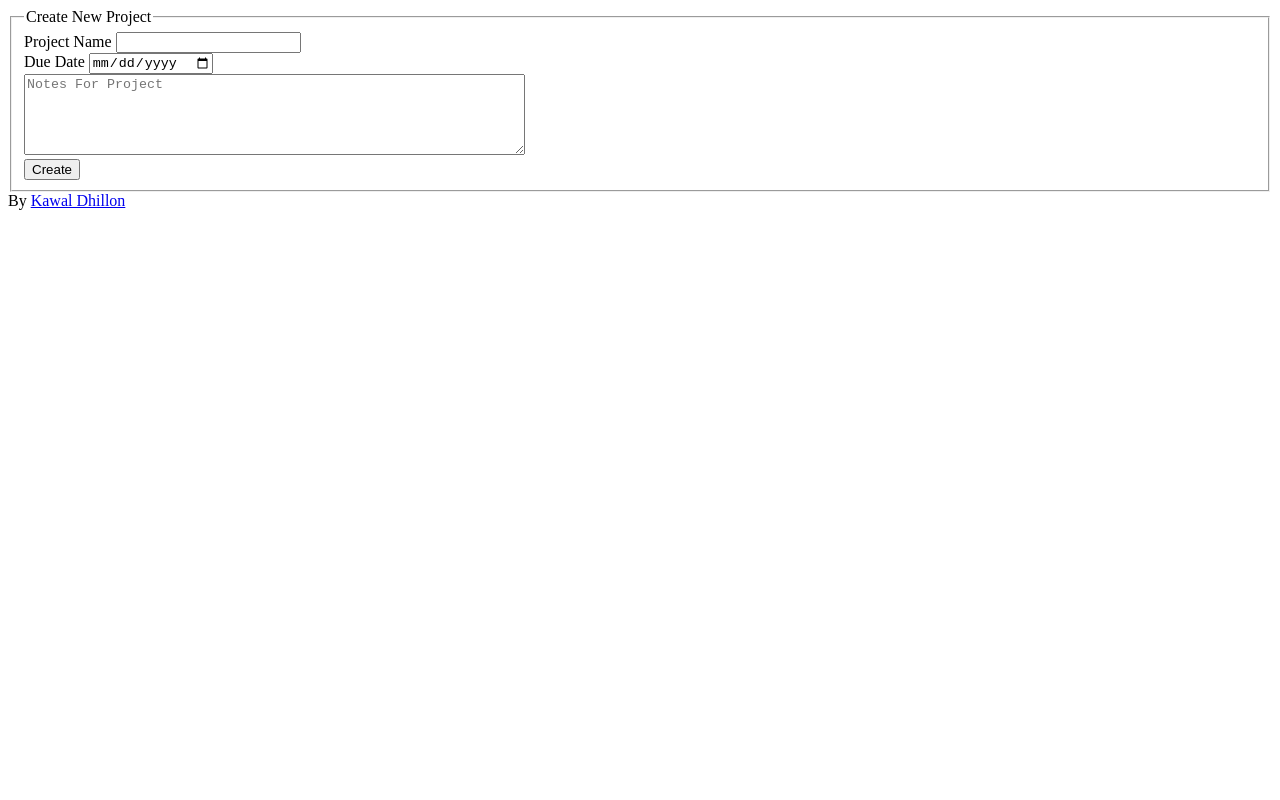
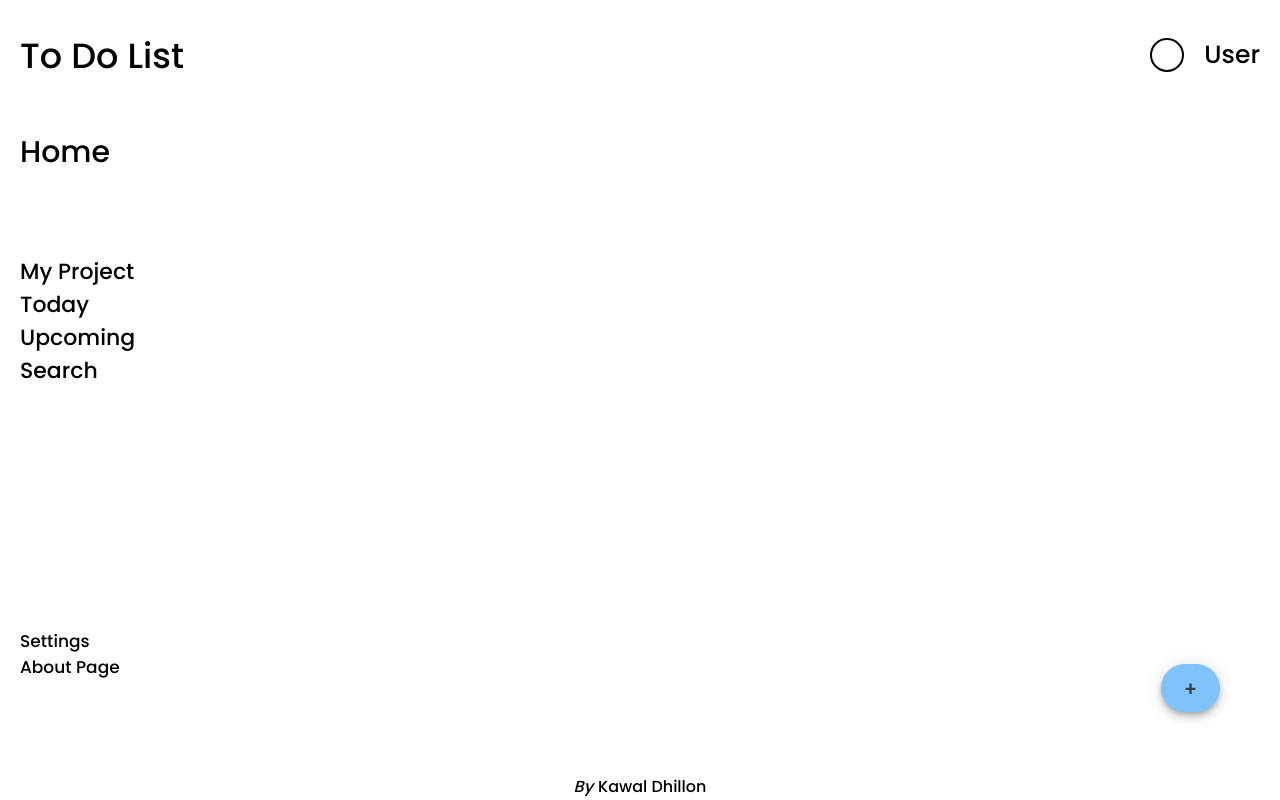
Before and after one commit to kawaldhillon5/TOP_Todo_list, a website built with webpack: page src/main/index.html in a window 1280 px wide. Built offline with nearby package versions, Linux system fonts and the light colour scheme.

Commit message:
can build and display projects using nav links

```diff
--- a/src/functions/functions.js
+++ b/src/functions/functions.js
@@ -8,57 +8,6 @@ const createElementDom = function (type, attribute, attributeName){
     return elmnt;
 }
 
-const createProjectForm = function(mainArr) {
-
-    let arr = [];
-    let prjct;
-    const elms =
-    `<div id="create_project_form">
-        <form id="project_form" action="#gh" method="post">
-            <fieldset id="fieldset_project">
-                <legend>Create New Project</legend>
-                <div class="in">
-                    <label for="title" class="label">Project Name</label>
-                    <input type="text" id="title" minlength="5" maxlength="25" required>
-                </div>
-                <div class="in">
-                    <label for="due_date" class="label">Due Date</label>
-                    <input type="date" id="due_date"  required>
-                </div>
-                <div class="in">
-                    <textarea rows="5" cols="60" id=""notes placeholder = "Notes For Project"></textarea>
-                </div>
-                <span id="error" ></span>
-            </fieldset>
-        </form>
-    </div>`;
-
-    insertHtml("#content", elms);
-    const input1 = document.querySelector("#title");
-    const input2 = document.querySelector("#due_date");
-    const fieldset = document.querySelector("#fieldset_project");
-    const error = document.querySelector("#error");
-    const btn = createElementDom("button","type","button");
-    fieldset.appendChild(btn);
-    btn.setAttribute("id","create_project_btn");
-    btn.textContent = "Create";
-    btn.addEventListener("click",() => {
-        if(input1.value == ""){
-            error.textContent = "Please Add a Title";
-        } else if (input2.value == ""){
-            error.textContent = "Please Add a Due Date";
-        }    else {
-            createProject(input1.value,input2.value,arr,mainArr);
-            console.log(mainArr);
-        }
-    });
-}
-
-function createProject(val1, val2, arr,mainArr){
-    const prjct = new project(val1,val2, arr)
-    mainArr.push(prjct);
-}
-
 function insertHtml(targetElm, Elms) {
 
     const target = document.querySelector(targetElm);
@@ -66,4 +15,4 @@ function insertHtml(targetElm, Elms) {
 
 }
 
-export {createElementDom, createProjectForm, insertHtml};
+export {createElementDom, insertHtml};
--- /dev/null
+++ b/src/link_functions/link.js
@@ -0,0 +1,90 @@
+import project from "../project/project";
+import { createElementDom } from "../functions/functions";
+
+class myProject {
+
+    constructor(name) {
+        this.name = name;
+    }
+
+    getName = function(){
+        return this.name;
+    }
+
+    getfunction = function(mainArr){
+
+        const target = document.createElement("div");
+
+        mainArr.forEach(element => {
+
+            const projectDiv = createElementDom("div","class","project_div")
+            target.appendChild(projectDiv);
+
+            const name = createElementDom("div","class","project_name");
+            name.textContent = `${element.getProjectName()}`;
+            projectDiv.appendChild(name);
+
+            const dueDate = createElementDom("div","class","project_dueDate")
+            dueDate.textContent = `${element.getProjectDueDate()}`
+            projectDiv.appendChild(dueDate);
+        });
+        return target;
+    }
+
+}
+
+class today {
+
+    constructor(name){
+        this.name = name;
+    }
+
+    getName = function(){
+        return this.name;
+    }
+
+    getfunction = function(mainArr){
+        const target = document.createElement("#div");
+
+        return target;
+    }
+
+}
+
+class upcoming {
+
+    constructor(name){
+        this.name = name;
+    }
+
+    getName = function(){
+        return this.name;
+    }
+
+    getfunction = function(mainArr){
+        const target = document.createElement("#div");
+
+        return target;
+    }
+
+}
+
+class search {
+
+    constructor(name){
+        this.name = name;
+    }
+
+    getName = function(){
+        return this.name;
+    }
+
+    getfunction = function(mainArr){
+        const target = document.createElement("#div");
+
+        return target;
+    }
+
+}
+
+export  {search, upcoming, today, myProject}
--- a/src/main/index.html
+++ b/src/main/index.html
@@ -8,12 +8,26 @@
 <body>
     <header id="header">
         <div id="header_left">
+            To Do List
         </div>
         <div id="header_right">
+            <div id="user_profile"></div>
+            <div id="user_name">User</div>
         </div>
     </header>
-    <div id="nav"></div>
-    <div id="content"></div>
+    <div id="content">
+        <div id="nav">
+            <div id="nav_heading"></div>
+            <div id="nav_links"></div>
+            <div id="nav_settings"><div class="nav_setting_links">Settings</div>
+            <div class="nav_setting_links">About Page</div></div>
+        </div>
+        <div id="page_content">
+            <div id="page_content_form"></div>
+            <div id="page_content_projects"></div>
+            <button id="add_btn">+</button>
+        </div>
+    </div>
     <footer id="footer"><span>By </span><a href="https://github.com/kawaldhillon5" target="_blank">Kawal Dhillon</a></footer>
 </body>
 </html>
--- a/src/main/index.js
+++ b/src/main/index.js
@@ -1,10 +1,4 @@
 import "./main.css";
-import  project  from "../project/project";
-import { createProjectForm } from "../functions/functions";
-import { insertHtml } from "../functions/functions";
-import { createElementDom } from "../functions/functions";
-import todo_item from "../todo_item/todo_item";
+import Main from "../main_class/main";
 
-//const content = document.querySelector("#content");
-let ProjectArr = [];
-createProjectForm(ProjectArr);
+Main.run();
--- a/src/main/main.css
+++ b/src/main/main.css
@@ -0,0 +1,130 @@
+:root{
+    --secondary-color: rgb(127, 194, 252);
+}
+
+@font-face {
+    font-family: myFont;
+    src: url(Poppins-Medium.ttf);
+}
+
+html,body{
+    margin: 0;
+    padding: 0;
+    height: 100%;
+    font-family: myFont;
+}
+
+body{
+    display: grid;
+    grid-template-columns: 1fr;
+    grid-template-rows: 2fr 12fr 0.5fr;
+}
+
+#header {
+    display: flex;
+    justify-content: space-between;
+    align-items: center;
+    padding: 20px;
+}
+
+#header_left {
+    font-size: 35px;
+}
+
+#header_right{
+    font-size: 25px;
+    display: flex;
+    justify-content: space-between;
+    align-items: center;
+}
+
+#user_profile {
+    margin-right: 20px;
+    min-height: 30px;
+    min-width: 30px;
+    max-height: 30px;
+    max-width: 30px;
+    border: 2px solid black;
+    border-radius: 100%;
+}
+
+#content{
+    display: grid;
+    grid-template-columns: 1fr 3.5fr;
+    grid-template-rows: 1fr;
+    padding: 20px;
+
+}
+
+#nav {
+    display: grid;
+    grid-template-columns: 1fr;
+    grid-template-rows: 2fr 6fr 2fr;
+    font-size: 22px;
+}
+
+#nav_heading{
+    font-size: 30px;
+}
+
+.nav_setting_links{
+    font-size: 17px;
+}
+
+#footer {
+
+    display: flex;
+    justify-content: center;
+    align-items: center;
+}
+
+#footer>span{
+    font-style: italic;
+}
+
+a{
+    margin-left: 5px;
+    color: black;
+    text-decoration: none;
+}
+
+#page_content{
+    position: relative;
+}
+
+#add_btn{
+    position: absolute;
+    bottom: 40px;
+    right: 40px;
+    align-items: center;
+    appearance: none;
+    background-color: var(--secondary-color);
+    border-radius: 24px;
+    border-style: none;
+    box-shadow: rgba(0, 0, 0, .2) 0 3px 5px -1px,rgba(0, 0, 0, .14) 0 6px 10px 0,rgba(0, 0, 0, .12) 0 1px 18px 0;
+    box-sizing: border-box;
+    color: #3c4043;
+    cursor: pointer;
+    display: inline-flex;
+    fill: currentcolor;
+    font-family: "Google Sans",Roboto,Arial,sans-serif;
+    font-size: 14px;
+    font-weight: 500;
+    height: 48px;
+    justify-content: center;
+    letter-spacing: .25px;
+    line-height: normal;
+    max-width: 100%;
+    overflow: visible;
+    padding: 2px 24px;
+    text-align: center;
+    text-transform: none;
+    transition: box-shadow 280ms cubic-bezier(.4, 0, .2, 1),opacity 15ms linear 30ms,transform 270ms cubic-bezier(0, 0, .2, 1) 0ms;
+    user-select: none;
+    -webkit-user-select: none;
+    touch-action: manipulation;
+    width: auto;
+    will-change: transform,opacity;
+    z-index: 0;
+    font-size: 20px;
+}
--- /dev/null
+++ b/src/main_class/main.js
@@ -0,0 +1,116 @@
+import { createElementDom, insertHtml } from "../functions/functions";
+import project from "../project/project";
+import todo_item from "../todo_item/todo_item";
+import {search, upcoming, today, myProject} from "../link_functions/link";
+
+const Main = (function(){
+
+    let projectArr = [];
+    let navHead = "Home";
+    let selected;
+
+    const run = function(){
+
+        navFnc.displayNavHeading(navHead);
+        navFnc.displayNavLinks(projectArr);
+        const addButton = document.querySelector("#add_btn")
+        addButton.addEventListener("click", () =>{CreateProjectFnc.createProjectForm(projectArr);});
+
+    }
+
+    return {run};
+
+})();
+
+const navFnc = (function(){
+
+    const displayNavHeading = function(head){
+        const navHeading = document.querySelector("#nav_heading");
+        navHeading.textContent = "";
+        navHeading.textContent = `${head}`;
+    }
+
+    const displayNavLinks  = function(mainArr){
+        const navLinks = document.querySelector("#nav_links");
+        const target = document.querySelector("#page_content_projects");
+        const links = [new myProject("My Project"),new today("Today"), new upcoming("Upcoming"), new search("Search")];
+        links.forEach((link)=>{
+            const elm = createElementDom("div","class","nav_link");
+            elm.textContent = `${link.getName()}`;
+            elm.addEventListener("click", () => {
+                target.textContent = "";
+                target.appendChild(link.getfunction(mainArr))
+            });
+            navLinks.appendChild(elm);
+        })
+    }
+
+    return {displayNavHeading, displayNavLinks};
+
+})();
+
+const CreateProjectFnc = (function(){
+
+    const createProjectForm = function(mainArr) {
+
+        let arr = [];
+        const elms =
+        `<div id="create_project_form">
+            <form id="project_form" action="#gh" method="post">
+                <fieldset id="fieldset_project">
+                    <legend>Create New Project</legend>
+                    <div class="in">
+                        <label for="title" class="label">Project Name</label>
+                        <input type="text" id="title" minlength="5" maxlength="25" required>
+                    </div>
+                    <div class="in">
+                        <label for="due_date" class="label">Due Date</label>
+                        <input type="date" id="due_date"  required>
+                    </div>
+                    <div class="in">
+                        <textarea rows="5" cols="60" id=""notes placeholder = "Notes For Project"></textarea>
+                    </div>
+                    <span id="error" ></span>
+                </fieldset>
+            </form>
+        </div>`;
+
+        insertHtml("#page_content_form", elms);
+        const input1 = document.querySelector("#title");
+        const input2 = document.querySelector("#due_date");
+        const fieldset = document.querySelector("#fieldset_project");
+        const error = document.querySelector("#error");
+        const btn = createElementDom("button","type","button");
+        fieldset.appendChild(btn);
+        btn.setAttribute("id","create_project_btn");
+        btn.textContent = "Create";
+        btn.addEventListener("click",() => {
+            if(input1.value == ""){
+                error.textContent = "Please Add a Title";
+            } else if (input2.value == ""){
+                error.textContent = "Please Add a Due Date";
+            }    else {
+                createProject(input1.value,input2.value,arr,mainArr);
+                clearForm();
+            }
+        });
+    }
+
+    function createProject(val1, val2, arr,mainArr){
+        const prjct = new project(val1,val2, arr)
+        mainArr.push(prjct);
+    }
+
+    function clearForm() {
+
+        const form  = document.querySelector("#page_content_form");
+        form.textContent = "";
+
+    }
+
+    return {createProjectForm};
+
+})();
+
+
+export default Main;
--- a/src/project/project.js
+++ b/src/project/project.js
@@ -11,6 +11,18 @@ class project {
     addItem = function(Todo_item){
         this.arr.push(Todo_item);
     }
+
+    getProjectName = function(){
+        return this.name;
+    }
+
+    getProjectDueDate = function(){
+        return this.projectDueDate;
+    }
+
+    getProjectToDoList = function(){
+        return this.arr;
+    }
 }
 
 
```
Also changed, not shown: dist/673ed42382ab264e0bf5.ttf (added), dist/app.bundle.js, dist/index.html, src/main/Poppins-Medium.ttf (added).
